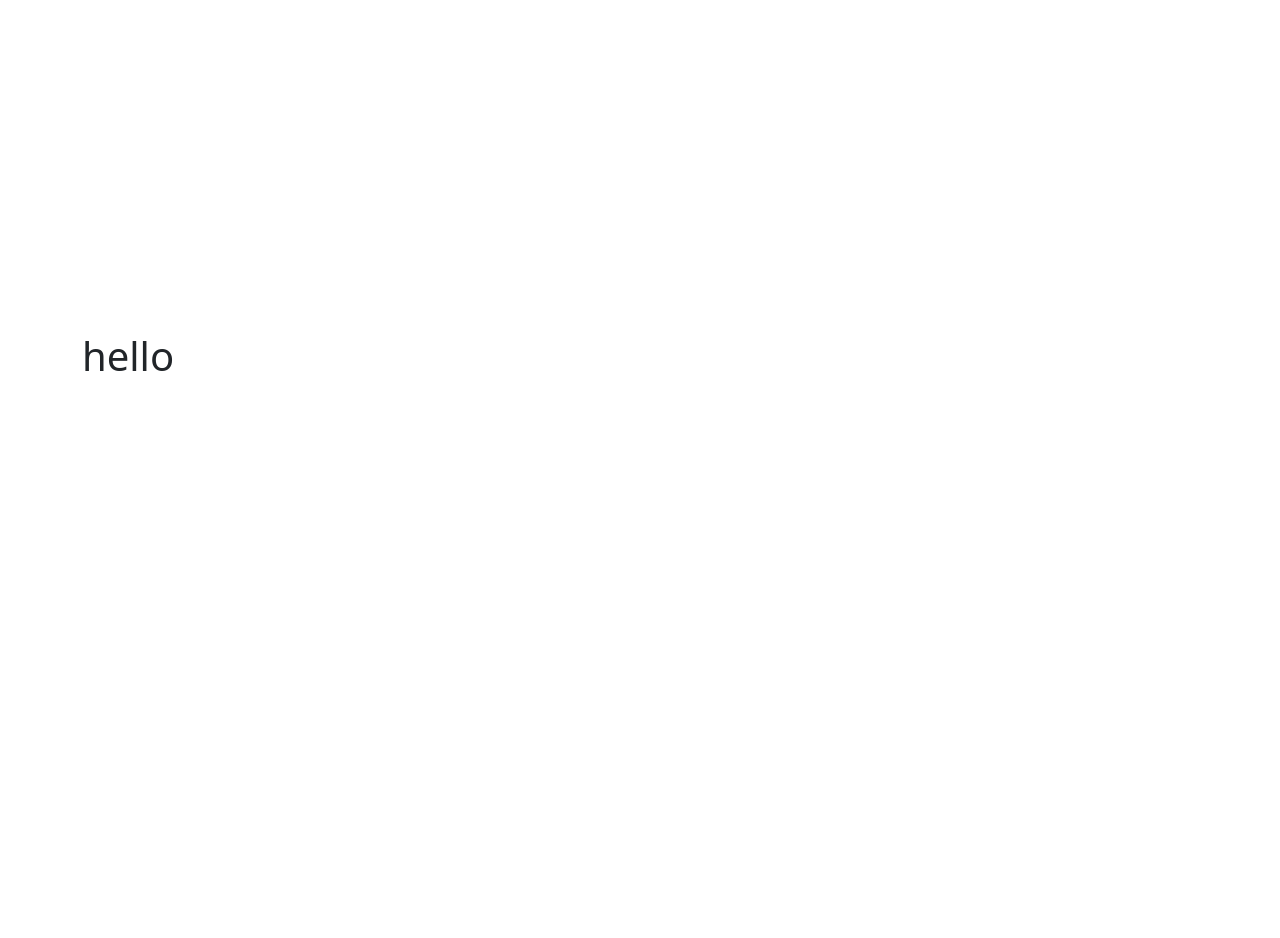
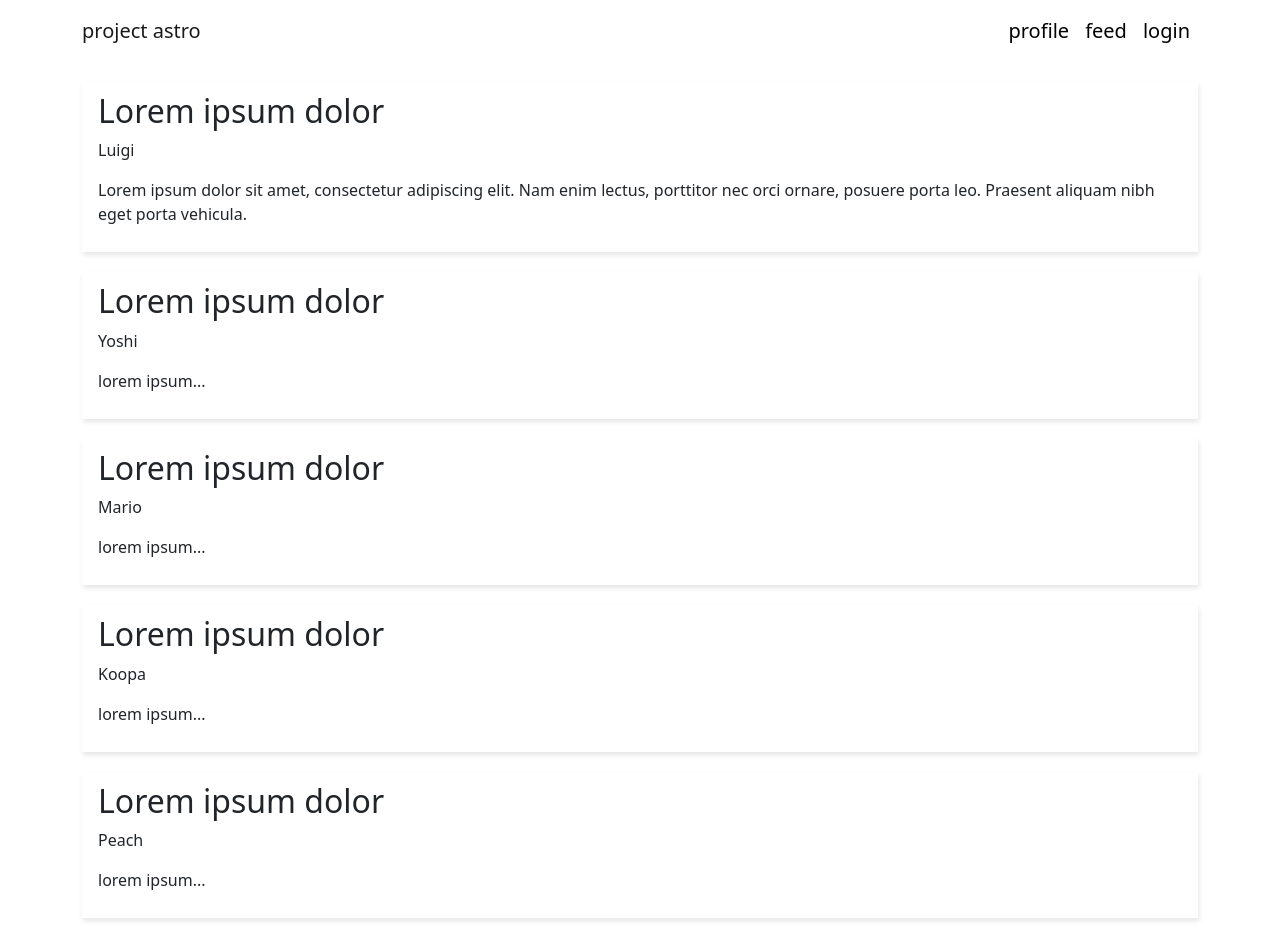
Before and after one commit to dylanfox5/project-astro, a React (Create React App) app: page /feed in a window 1280 px wide. Before the commit the page ends 800 px from the top, so only its background shows below. Built offline with nearby package versions, Linux system fonts and the light colour scheme.

Commit message:
updating feed

```diff
--- a/src/Routes/Feed.js
+++ b/src/Routes/Feed.js
@@ -1,20 +1,36 @@
 import 'bootstrap/dist/css/bootstrap.min.css';
+import {useState} from 'react';
+import CustomNavbar from '../Components/CustomNavbar';
 import Container from 'react-bootstrap/Container';
-import Row from 'react-bootstrap/Row'
-import Col from 'react-bootstrap/Col'
+import Row from 'react-bootstrap/Row';
+import Col from 'react-bootstrap/Col';
 
 function App() {
+    const [posts, setPosts] = useState([
+        { title: 'Lorem ipsum dolor', body: "Lorem ipsum dolor sit amet, consectetur adipiscing elit. Nam enim lectus, porttitor nec orci ornare, posuere porta leo. Praesent aliquam nibh eget porta vehicula.", author: "Luigi", id: 1 },
+        { title: 'Lorem ipsum dolor', body: "lorem ipsum...", author: "Yoshi", id: 2 },
+        { title: 'Lorem ipsum dolor', body: "lorem ipsum...", author: "Mario", id: 3 },
+        { title: 'Lorem ipsum dolor', body: "lorem ipsum...", author: "Koopa", id: 4 },
+        { title: 'Lorem ipsum dolor', body: "lorem ipsum...", author: "Peach", id: 4 },
+    ]);
+
     return (
         <div className="App">
+            <CustomNavbar />
             <div className="content">
-        <Container className="home">
+                <Container className="feed">
                     <Row>
-          <Col sm={12} lg={8}>
-            <div className="animate__animated animate__fadeInLeft animate__delay-1s">
-              <h1>hello</h1>
+                        <Col sm={12} lg={12}>
+                            <div className="animate__animated animate__fadeIn animate__delay-1s">
+                                {posts.map((post) => (
+                                    <div className="post" key={post.id}>
+                                        <h2>{post.title}</h2>
+                                        <p>{post.author}</p>
+                                        <p>{post.body}</p>
+                                    </div>
+                                ))}
                             </div>
                         </Col>
-          <Col sm={12} lg={4}></Col>
                     </Row>
                 </Container>
             </div>
--- a/src/index.css
+++ b/src/index.css
@@ -31,3 +31,27 @@ body {
 .link:hover {
   color: grey;
 }
+
+.feed {
+  min-height: 90vh;
+  display: flex;
+  flex-direction: column;
+  align-items: center;
+  justify-content: center;
+}
+
+.post {
+  padding: 10px 16px;
+  margin: 20px 0;
+  box-shadow: 1px 3px 5px rgba(0, 0, 0, 0.1);
+}
+
+.post:hover {
+  background-color: lightgrey;
+}
+
+/* .post h2 {
+  font-size: 20px;
+  color: #f1356d;
+  margin-bottom: 8px;
+} */
```
Lines whose indentation alone changed are shown as unchanged.
